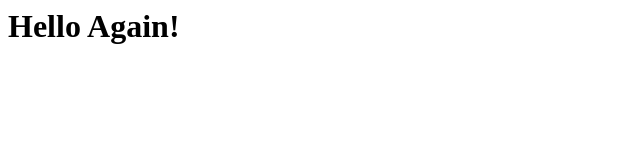
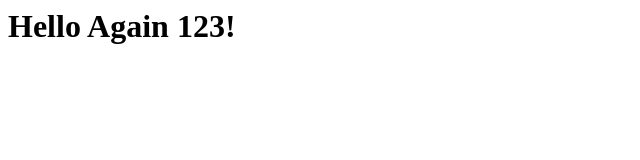
Before and after one commit to allweyer/skills-code-with-codespaces, a plain HTML site: page index.html in a window 1280 px wide. Shown: the whole page, without its empty margins (0-640 px from the left). Drawn offline with Linux system fonts and the light colour scheme.

Commit message:
hello123

```diff
--- a/index.html
+++ b/index.html
@@ -1,3 +1,3 @@
 <html>
-  <h1>Hello Again!</h1>
+  <h1>Hello Again 123!</h1>
 </html>
```
